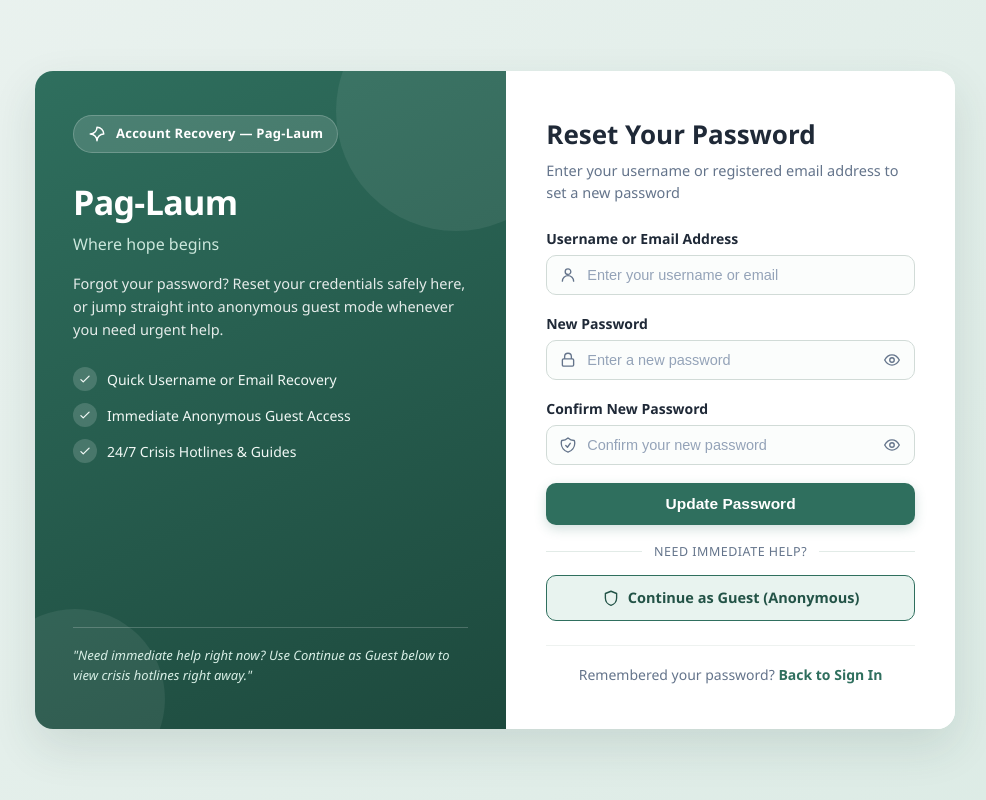
After one commit to Kashkinnn/Pag-Laum, a Django app: page /forgot-password/ in a window 1280 px wide. The commit adds this page. Shown: the whole page, without its empty margins (145-1131 px from the left). Run offline with Django 5.2, Linux system fonts and the light colour scheme.

Commit message:
feat(login): add forgot password screen and anonymous guest login mode

```diff
--- a/apps/login/forms.py
+++ b/apps/login/forms.py
@@ -1,5 +1,7 @@
 from django import forms
 from django.contrib.auth.forms import AuthenticationForm
+from django.contrib.auth.models import User
+from django.db.models import Q
 
 
 class PagLaumAuthenticationForm(AuthenticationForm):
@@ -27,3 +29,69 @@ class PagLaumAuthenticationForm(AuthenticationForm):
                 "autocomplete": "current-password",
             }
         )
+
+
+class PagLaumPasswordResetForm(forms.Form):
+    """Password recovery form allowing users to reset their password by username or email."""
+
+    identifier = forms.CharField(
+        label="Username or Email Address",
+        widget=forms.TextInput(
+            attrs={
+                "class": "form-input",
+                "placeholder": "Enter your username or email",
+                "autocomplete": "username",
+            }
+        ),
+    )
+    new_password1 = forms.CharField(
+        label="New Password",
+        widget=forms.PasswordInput(
+            attrs={
+                "class": "form-input has-toggle",
+                "placeholder": "Enter a new password",
+                "autocomplete": "new-password",
+            }
+        ),
+    )
+    new_password2 = forms.CharField(
+        label="Confirm New Password",
+        widget=forms.PasswordInput(
+            attrs={
+                "class": "form-input has-toggle",
+                "placeholder": "Confirm your new password",
+                "autocomplete": "new-password",
+            }
+        ),
+    )
+
+    def __init__(self, *args, **kwargs):
+        super().__init__(*args, **kwargs)
+        self.user = None
+
+    def clean(self):
+        cleaned_data = super().clean()
+        identifier = (cleaned_data.get("identifier") or "").strip()
+        password1 = cleaned_data.get("new_password1")
+        password2 = cleaned_data.get("new_password2")
+
+        if password1 and password2 and password1 != password2:
+            self.add_error("new_password2", "The two password fields didn't match.")
+
+        if identifier:
+            user = User.objects.filter(
+                Q(username__iexact=identifier)
+                | (Q(email__iexact=identifier) & ~Q(email=""))
+            ).first()
+            if user is None:
+                raise forms.ValidationError(
+                    "We couldn't find an account matching that username or email."
+                )
+            self.user = user
+
+        return cleaned_data
+
+    def save(self):
+        self.user.set_password(self.cleaned_data["new_password1"])
+        self.user.save()
+        return self.user
--- /dev/null
+++ b/apps/login/templates/login/forgot_password.html
@@ -0,0 +1,187 @@
+{% extends "base.html" %}
+{% load static %}
+
+{% block title %}Forgot Password - Pag-Laum{% endblock %}
+
+{% block extra_head %}
+<link rel="stylesheet" href="{% static 'css/login.css' %}">
+{% endblock %}
+
+{% block page_wrapper %}
+<main class="auth-wrapper">
+    <section class="auth-card" aria-label="Pag-Laum Account Recovery">
+        <aside class="brand-panel">
+            <div class="brand-top">
+                <div class="brand-badge">
+                    <svg viewBox="0 0 24 24" fill="none" stroke="currentColor" stroke-width="2" aria-hidden="true">
+                        <path stroke-linecap="round" stroke-linejoin="round" d="M12 3c4.97 0 9 4.03 9 9-4.97 0-9 4.03-9 9 0-4.97-4.03-9-9-9 4.97 0 9-4.03 9-9z" />
+                    </svg>
+                    <span>Account Recovery — Pag-Laum</span>
+                </div>
+
+                <h1 class="brand-title">Pag-Laum</h1>
+                <p class="brand-tagline">Where hope begins</p>
+                <p class="brand-description">
+                    Forgot your password? Reset your credentials safely here, or jump straight into anonymous guest mode whenever you need urgent help.
+                </p>
+
+                <ul class="brand-features">
+                    <li>
+                        <span class="feature-icon" aria-hidden="true">
+                            <svg viewBox="0 0 24 24" fill="none" stroke="currentColor" stroke-width="2.2">
+                                <path stroke-linecap="round" stroke-linejoin="round" d="M5 13l4 4L19 7" />
+                            </svg>
+                        </span>
+                        <span>Quick Username or Email Recovery</span>
+                    </li>
+                    <li>
+                        <span class="feature-icon" aria-hidden="true">
+                            <svg viewBox="0 0 24 24" fill="none" stroke="currentColor" stroke-width="2.2">
+                                <path stroke-linecap="round" stroke-linejoin="round" d="M5 13l4 4L19 7" />
+                            </svg>
+                        </span>
+                        <span>Immediate Anonymous Guest Access</span>
+                    </li>
+                    <li>
+                        <span class="feature-icon" aria-hidden="true">
+                            <svg viewBox="0 0 24 24" fill="none" stroke="currentColor" stroke-width="2.2">
+                                <path stroke-linecap="round" stroke-linejoin="round" d="M5 13l4 4L19 7" />
+                            </svg>
+                        </span>
+                        <span>24/7 Crisis Hotlines &amp; Guides</span>
+                    </li>
+                </ul>
+            </div>
+
+            <div class="brand-quote">
+                "Need immediate help right now? Use Continue as Guest below to view crisis hotlines right away."
+            </div>
+        </aside>
+
+        <div class="form-panel">
+            <div class="form-header">
+                <h2>Reset Your Password</h2>
+                <p>Enter your username or registered email address to set a new password</p>
+            </div>
+
+            {% if reset_success %}
+            <div class="alert-success" role="status">
+                <strong>Password updated!</strong> The password for <strong>{{ reset_username }}</strong> has been changed successfully. You can now sign in with your new password.
+            </div>
+            <a href="{% url 'login' %}" class="btn-submit btn-submit-link">Return to Sign In</a>
+            {% else %}
+                {% if form.non_field_errors %}
+                <div class="alert-error" role="alert">
+                    {{ form.non_field_errors }}
+                </div>
+                {% endif %}
+
+                <form method="post" novalidate>
+                    {% csrf_token %}
+
+                    <div class="form-group">
+                        <label class="form-label" for="{{ form.identifier.id_for_label }}">{{ form.identifier.label }}</label>
+                        <div class="input-wrapper">
+                            <span class="input-icon" aria-hidden="true">
+                                <svg viewBox="0 0 24 24" fill="none" stroke="currentColor" stroke-width="1.8">
+                                    <path stroke-linecap="round" stroke-linejoin="round" d="M15.75 7.5a3.75 3.75 0 11-7.5 0 3.75 3.75 0 017.5 0zM4.5 20.25a7.5 7.5 0 0115 0" />
+                                </svg>
+                            </span>
+                            {{ form.identifier }}
+                        </div>
+                        {% if form.identifier.errors %}
+                        <div class="field-error">{{ form.identifier.errors }}</div>
+                        {% endif %}
+                    </div>
+
+                    <div class="form-group">
+                        <label class="form-label" for="{{ form.new_password1.id_for_label }}">{{ form.new_password1.label }}</label>
+                        <div class="input-wrapper">
+                            <span class="input-icon" aria-hidden="true">
+                                <svg viewBox="0 0 24 24" fill="none" stroke="currentColor" stroke-width="1.8">
+                                    <path stroke-linecap="round" stroke-linejoin="round" d="M16.5 10.5V7.5a4.5 4.5 0 10-9 0v3m-1.5 0h12a1.5 1.5 0 011.5 1.5v6.75a1.5 1.5 0 01-1.5 1.5h-12a1.5 1.5 0 01-1.5-1.5V12a1.5 1.5 0 011.5-1.5z" />
+                                </svg>
+                            </span>
+                            {{ form.new_password1 }}
+                            <button
+                                type="button"
+                                class="toggle-password"
+                                aria-label="Show password"
+                                aria-pressed="false"
+                                data-target="{{ form.new_password1.id_for_label }}"
+                            >
+                                <svg viewBox="0 0 24 24" fill="none" stroke="currentColor" stroke-width="1.8" aria-hidden="true">
+                                    <path stroke-linecap="round" stroke-linejoin="round" d="M2.25 12s3.75-6.75 9.75-6.75S21.75 12 21.75 12s-3.75 6.75-9.75 6.75S2.25 12 2.25 12z" />
+                                    <circle cx="12" cy="12" r="3" />
+                                </svg>
+                            </button>
+                        </div>
+                        {% if form.new_password1.errors %}
+                        <div class="field-error">{{ form.new_password1.errors }}</div>
+                        {% endif %}
+                    </div>
+
+                    <div class="form-group">
+                        <label class="form-label" for="{{ form.new_password2.id_for_label }}">{{ form.new_password2.label }}</label>
+                        <div class="input-wrapper">
+                            <span class="input-icon" aria-hidden="true">
+                                <svg viewBox="0 0 24 24" fill="none" stroke="currentColor" stroke-width="1.8">
+                                    <path stroke-linecap="round" stroke-linejoin="round" d="M9 12.75L11.25 15 15 9.75m-3-7.036A11.959 11.959 0 013.598 6 11.99 11.99 0 003 9.749c0 5.592 3.824 10.29 9 11.623 5.176-1.332 9-6.03 9-11.622 0-1.31-.21-2.571-.598-3.751h-.152c-3.196 0-6.1-1.248-8.25-3.285z" />
+                                </svg>
+                            </span>
+                            {{ form.new_password2 }}
+                            <button
+                                type="button"
+                                class="toggle-password"
+                                aria-label="Show password"
+                                aria-pressed="false"
+                                data-target="{{ form.new_password2.id_for_label }}"
+                            >
+                                <svg viewBox="0 0 24 24" fill="none" stroke="currentColor" stroke-width="1.8" aria-hidden="true">
+                                    <path stroke-linecap="round" stroke-linejoin="round" d="M2.25 12s3.75-6.75 9.75-6.75S21.75 12 21.75 12s-3.75 6.75-9.75 6.75S2.25 12 2.25 12z" />
+                                    <circle cx="12" cy="12" r="3" />
+                                </svg>
+                            </button>
+                        </div>
+                        {% if form.new_password2.errors %}
+                        <div class="field-error">{{ form.new_password2.errors }}</div>
+                        {% endif %}
+                    </div>
+
+                    <button type="submit" class="btn-submit">Update Password</button>
+                </form>
+            {% endif %}
+
+            <div class="divider-text">Need immediate help?</div>
+
+            <a href="{% url 'guest_login' %}" class="btn-guest">
+                <svg viewBox="0 0 24 24" fill="none" stroke="currentColor" stroke-width="1.8" aria-hidden="true">
+                    <path stroke-linecap="round" stroke-linejoin="round" d="M12 3l7.5 3v6c0 4.55-3.2 8.74-7.5 9.75C7.7 20.74 4.5 16.55 4.5 12V6L12 3z" />
+                </svg>
+                <span>Continue as Guest (Anonymous)</span>
+            </a>
+
+            <div class="auth-footer">
+                Remembered your password? <a href="{% url 'login' %}">Back to Sign In</a>
+            </div>
+        </div>
+    </section>
+</main>
+
+<script>
+    (function () {
+        document.querySelectorAll(".toggle-password").forEach(function (toggleButton) {
+            toggleButton.addEventListener("click", function () {
+                const inputId = toggleButton.getAttribute("data-target");
+                const passwordInput = document.getElementById(inputId);
+                if (!passwordInput) return;
+
+                const isHidden = passwordInput.type === "password";
+                passwordInput.type = isHidden ? "text" : "password";
+                toggleButton.setAttribute("aria-pressed", String(isHidden));
+                toggleButton.setAttribute("aria-label", isHidden ? "Hide password" : "Show password");
+            });
+        });
+    })();
+</script>
+{% endblock %}
--- a/apps/login/urls.py
+++ b/apps/login/urls.py
@@ -4,4 +4,6 @@ from . import views
 
 urlpatterns = [
     path("", views.login_view, name="login"),
+    path("forgot-password/", views.forgot_password_view, name="forgot_password"),
+    path("guest/", views.guest_login_view, name="guest_login"),
 ]
--- a/apps/login/views.py
+++ b/apps/login/views.py
@@ -1,7 +1,7 @@
-from django.contrib.auth import login
+from django.contrib.auth import login, logout
 from django.shortcuts import redirect, render
 
-from .forms import PagLaumAuthenticationForm
+from .forms import PagLaumAuthenticationForm, PagLaumPasswordResetForm
 
 
 def login_view(request):
@@ -13,6 +13,8 @@ def login_view(request):
         form = PagLaumAuthenticationForm(request, data=request.POST)
         if form.is_valid():
             user = form.get_user()
+            request.session.pop("is_guest", None)
+            request.session.pop("guest_name", None)
             login(request, user)
             if not form.cleaned_data.get("remember_me"):
                 request.session.set_expiry(0)
@@ -21,3 +23,47 @@ def login_view(request):
         form = PagLaumAuthenticationForm()
 
     return render(request, "login/login.html", {"form": form})
+
+
+def guest_login_view(request):
+    """Allows anonymous access to Pag-Laum without creating or saving an account."""
+    if request.user.is_authenticated:
+        return redirect("home")
+
+    request.session["is_guest"] = True
+    request.session["guest_name"] = "Guest"
+    return redirect("home")
+
+
+def forgot_password_view(request):
+    """Handles password recovery for Pag-Laum accounts."""
+    if request.user.is_authenticated:
+        return redirect("home")
+
+    reset_success = False
+    reset_username = ""
+
+    if request.method == "POST":
+        form = PagLaumPasswordResetForm(request.POST)
+        if form.is_valid():
+            user = form.save()
+            reset_success = True
+            reset_username = user.username
+    else:
+        form = PagLaumPasswordResetForm()
+
+    return render(
+        request,
+        "login/forgot_password.html",
+        {
+            "form": form,
+            "reset_success": reset_success,
+            "reset_username": reset_username,
+        },
+    )
+
+
+def logout_session_view(request):
+    """Logs out an authenticated user or clears an anonymous guest session."""
+    logout(request)
+    return redirect("login")
--- a/pag_laum/urls.py
+++ b/pag_laum/urls.py
@@ -1,6 +1,7 @@
 from django.contrib import admin
-from django.contrib.auth.views import LogoutView
 from django.urls import include, path
+
+from apps.login.views import logout_session_view
 
 urlpatterns = [
     path('admin/', admin.site.urls),
@@ -9,5 +10,5 @@ urlpatterns = [
     path('', include('apps.login.urls')),
     path('register/', include('apps.register.urls')),
     path('home/', include('apps.home.urls')),
-    path('logout/', LogoutView.as_view(), name='logout'),
+    path('logout/', logout_session_view, name='logout'),
 ]
--- a/static/css/login.css
+++ b/static/css/login.css
@@ -290,7 +290,92 @@
     display: flex;
     align-items: center;
     justify-content: space-between;
+    gap: 12px;
+    flex-wrap: wrap;
     margin: 4px 0 22px;
+}
+
+.forgot-link {
+    font-size: 13.5px;
+    font-weight: 600;
+    color: var(--primary);
+    text-decoration: none;
+}
+
+.forgot-link:hover {
+    text-decoration: underline;
+}
+
+.divider-text {
+    display: flex;
+    align-items: center;
+    gap: 12px;
+    margin: 18px 0 14px;
+    font-size: 12.5px;
+    color: var(--text-muted);
+    text-transform: uppercase;
+    letter-spacing: 0.04em;
+}
+
+.divider-text::before,
+.divider-text::after {
+    content: "";
+    flex: 1;
+    height: 1px;
+    background: #e2ebe7;
+}
+
+.btn-guest {
+    display: flex;
+    align-items: center;
+    justify-content: center;
+    gap: 8px;
+    width: 100%;
+    padding: 11px 16px;
+    border-radius: 10px;
+    border: 1.5px solid var(--primary);
+    background: var(--primary-light);
+    color: var(--primary-dark);
+    font-size: 14.5px;
+    font-weight: 600;
+    text-decoration: none;
+    transition: background-color 0.2s ease, border-color 0.2s ease, transform 0.1s ease;
+}
+
+.btn-guest:hover {
+    background: #d7ebe3;
+    border-color: var(--primary-dark);
+}
+
+.btn-guest svg {
+    width: 18px;
+    height: 18px;
+    flex-shrink: 0;
+}
+
+.guest-caption {
+    margin: 8px 0 0;
+    font-size: 12.5px;
+    color: var(--text-muted);
+    text-align: center;
+    line-height: 1.45;
+}
+
+.alert-success {
+    background: #ecfdf5;
+    border-left: 4px solid #059669;
+    color: #065f46;
+    padding: 14px 16px;
+    border-radius: 8px;
+    margin-bottom: 18px;
+    font-size: 14px;
+    line-height: 1.5;
+}
+
+.btn-submit-link {
+    display: inline-block;
+    text-align: center;
+    text-decoration: none;
 }
 
 .remember-label {
```
Also changed, not shown: apps/login/templates/login/login.html (+22 -10 lines), apps/login/tests.py (+37 -2 lines).
